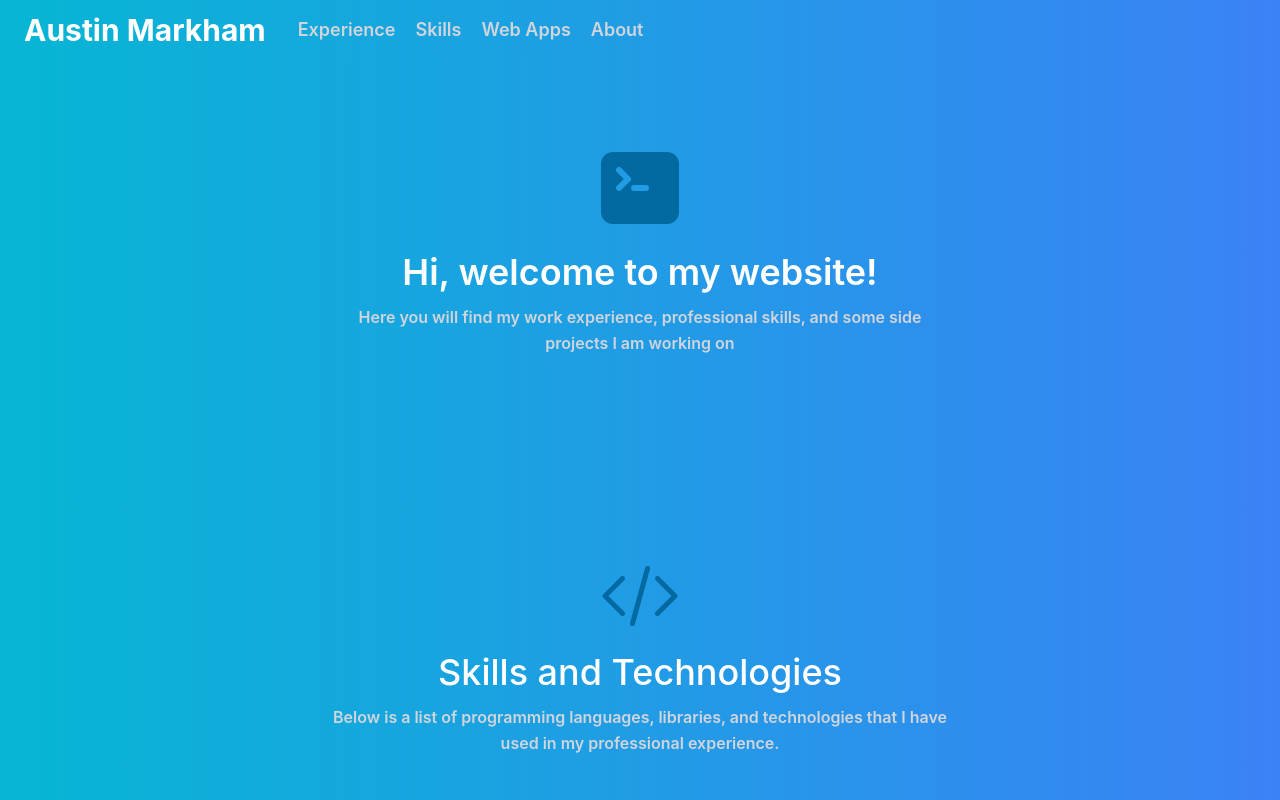
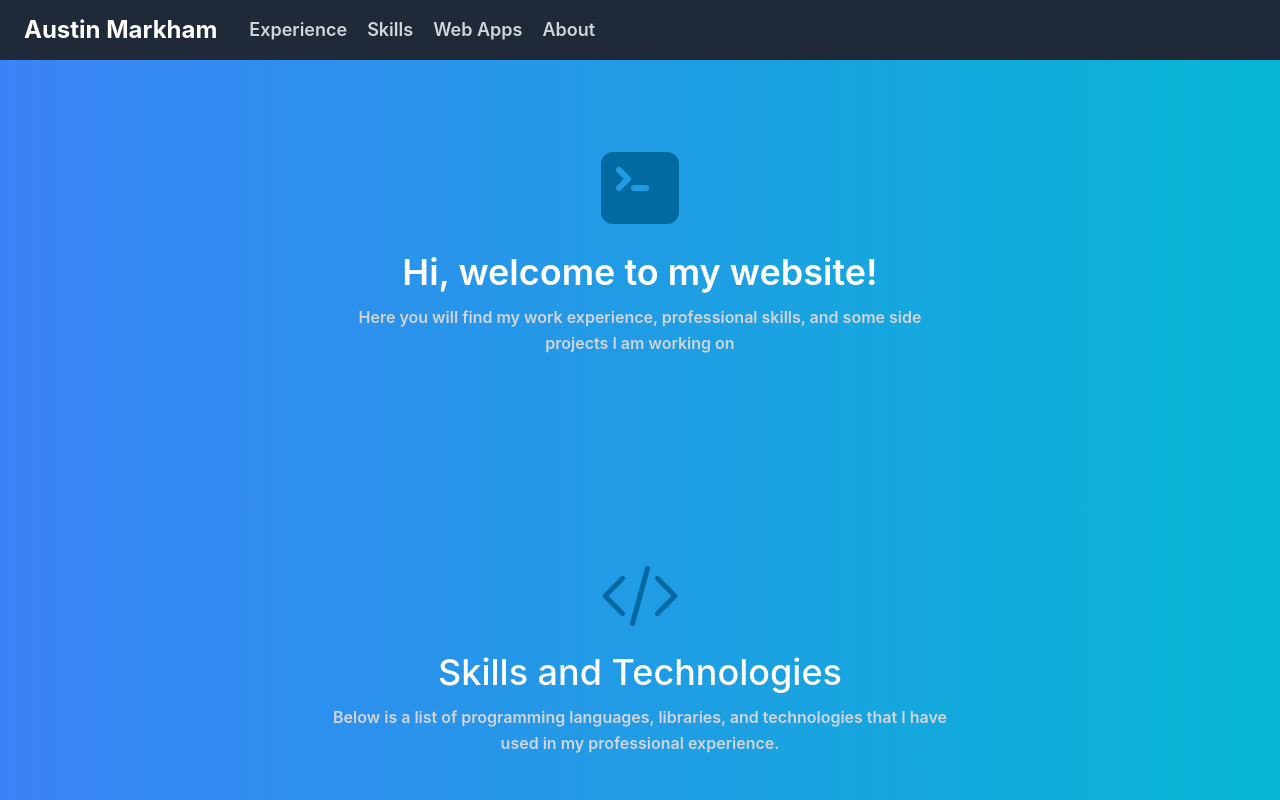
Before and after one commit to ajm712/PersonalWebsite_FrontEnd, a React (Create React App) app: page / in a window 1280 px wide. Shown: the top 800 px of the page. Built offline with nearby package versions, Linux system fonts and the light colour scheme.

Commit message:
AboutThisSite

```diff
--- a/src/App.js
+++ b/src/App.js
@@ -9,7 +9,7 @@ import AboutThisSite from "./components/AboutThisSite";
 
 export default function App() {
     return (
-        <main className="text-gray-300 font-semibold bg-gradient-to-r from-cyan-500 to-blue-500 body-font">
+        <main className="text-gray-300 font-semibold bg-gradient-to-l from-cyan-500 to-blue-500 body-font">
           <Router>
                 <Routes>
                     <Route path='/WebApps' element={<WebApps />} />
--- a/src/components/Navbar.js
+++ b/src/components/Navbar.js
@@ -4,9 +4,9 @@ import { Link } from "react-router-dom";
 
 export default function Navbar() {
     return (
-        <header className="bg-gradient-to-r from-cyan-500 to-blue-500 sticky top-0 z-10">
+        <header className="bg-gray-800 sticky top-0 z-10">
             <div className="container mx-auto flex flex-wrap p-3 flex-col md:flex-row items-center">
-                <a href="../#mainpage" className=" ml-3 text-3xl text-sky-700 font-bold text-white">
+                <a href="../#mainpage" className=" ml-3 text-2xl font-bold text-white rounded-full ">
                         Austin Markham
                     </a>
                 <nav className="font-semibold md:mr-auto md:ml-4 md:py-1 md:pl-4 flex flex-wrap items-center text-lg">
```
